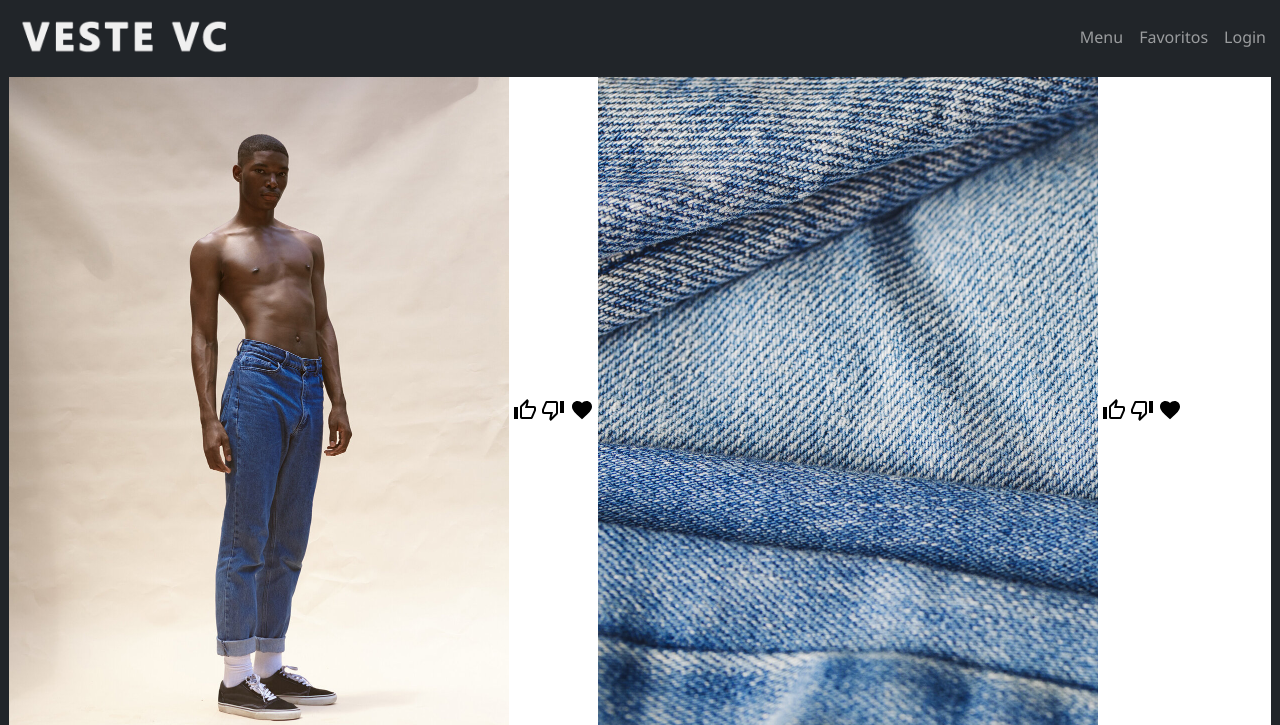
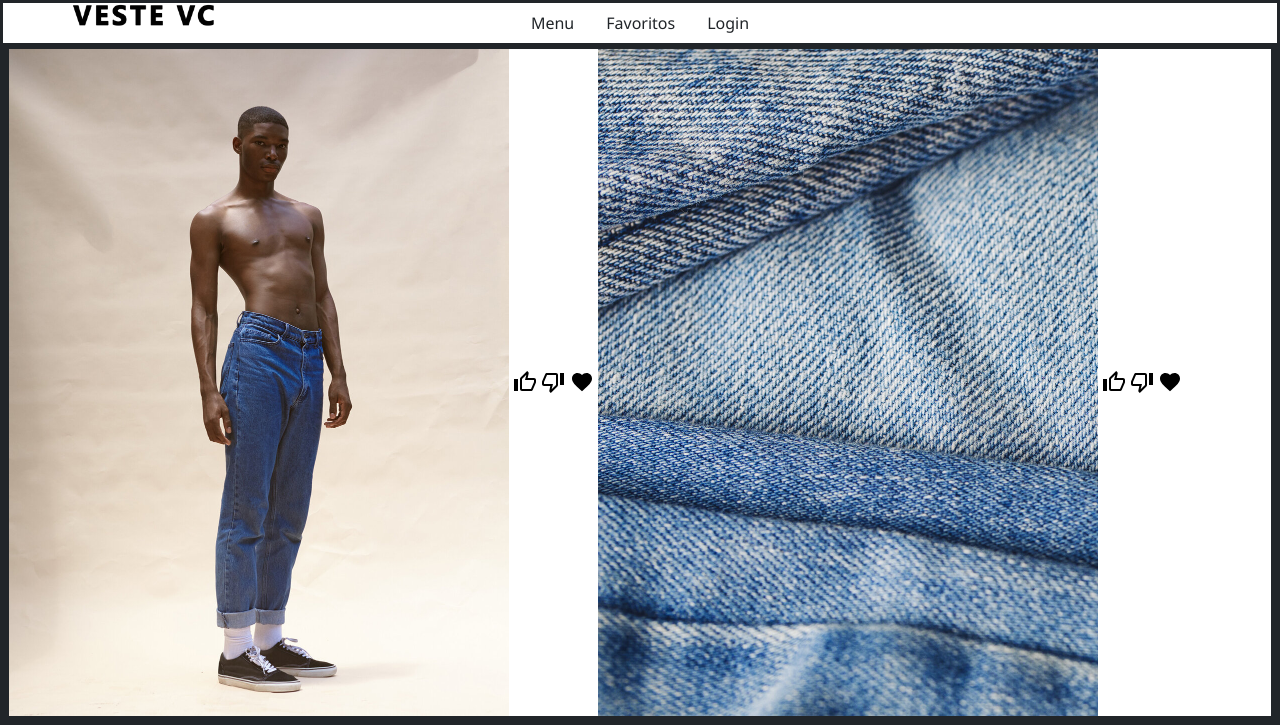
Before and after one commit to guiorozimbo/SAEP, a plain HTML site: page html/index.html in a window 1280 px wide. Shown: the top 725 px of the page. Drawn offline with Linux system fonts and the light colour scheme.

Commit message:
Commit modify html and css

```diff
--- a/css/style.css
+++ b/css/style.css
@@ -4,7 +4,7 @@
   box-sizing: border-box;
   font-family: 'Segoe UI','Segoe UI', Tahoma, Geneva, Verdana, sans-serif;
 }
-body, section, main, div {
+body, section, main,.div-imgs {
   border: solid;
 }
 
--- a/html/index.html
+++ b/html/index.html
@@ -11,32 +11,36 @@
 </head>
 <body>
   <header id="header">
-    <nav class="navbar navbar-expand-lg navbar-dark bg-dark static-top ">
-      <div class="container">
-        <a class="navbar-brand" href="#">
-          <img src="/img/veste-white.png" alt="Logo VESTE VC" height="36">
-        </a>
+    <nav>
+      <div class="container text-center">
+        <div class="row ">
+          <div class="col">
+            <img class="row" src="/img/veste-black.png" alt="" width="150"  >
+          </div>
+          <div class="col">
+            <ul class="nav justify-content-center ">
+              <li class="nav-item">
+                <a class="nav-link active text-dark" aria-current="page" href="/html/index.html" >Menu</a>
+              </li>
+              <li class="nav-item ">
+                <a class="nav-link text-dark" href="/html/favoritos.html">Favoritos</a>
+              </li>
+              <li class="nav-item">
+                <a class="nav-link text-dark" href="/html/login.html">Login</a>
+              </li>
+            </ul>
+          </div>
+          <div class="col">
+
+          </div>
+        </div>
       </div>
-
-      <div class="collapse navbar-collapse" id="navbarSupportedContent">
-
-        <ul class="navbar-nav ms-center">
-          <li class="nav-item">
-            <a class="nav-link"  href="#index.html">Menu</a>
-          </li>
-          <li class="nav-item">
-            <a class="nav-link" href="#favorito.html">Favoritos</a>
-          </li>
-          <li class="nav-item">
-            <a class="nav-link" href="#login.html">Login</a>
-          </li>
-        </ul>
       </div>
     </nav>
   </header>
 
   <section>
-    <div class="images-section">
+    <div class="div-imgs" >
       <img src="/img/produtos/Zumbi Jean.jpg" alt="Homem negro de calça jeans Zumbi a marca com meias brancas com tênis" width="500">
       <img src="/icons/like.svg"  >
       <img src="/icons/deslike.svg">
@@ -50,8 +54,8 @@
   </section>
 
   <main>
-    <div>
-      <img src="/img/produtos/Lloyd Jean.jpg" alt="" width="370">
+    <div class="div-imgs" >
+      <img src="/img/produtos/Lloyd Jean.jpg" alt="" width="370"  >
       <img src="/img/produtos/Camisa Ryan.jpg" alt="" width="370">
       <img src="/img/produtos/Camisa Kurt.jpg" alt="" width="370">
       <img src="/img/produtos/Camisa Jude.jpg" alt="" width="370">
```
Also changed, not shown: html/login.html (+12 -0 lines), css/bootstrap-grid.css.
